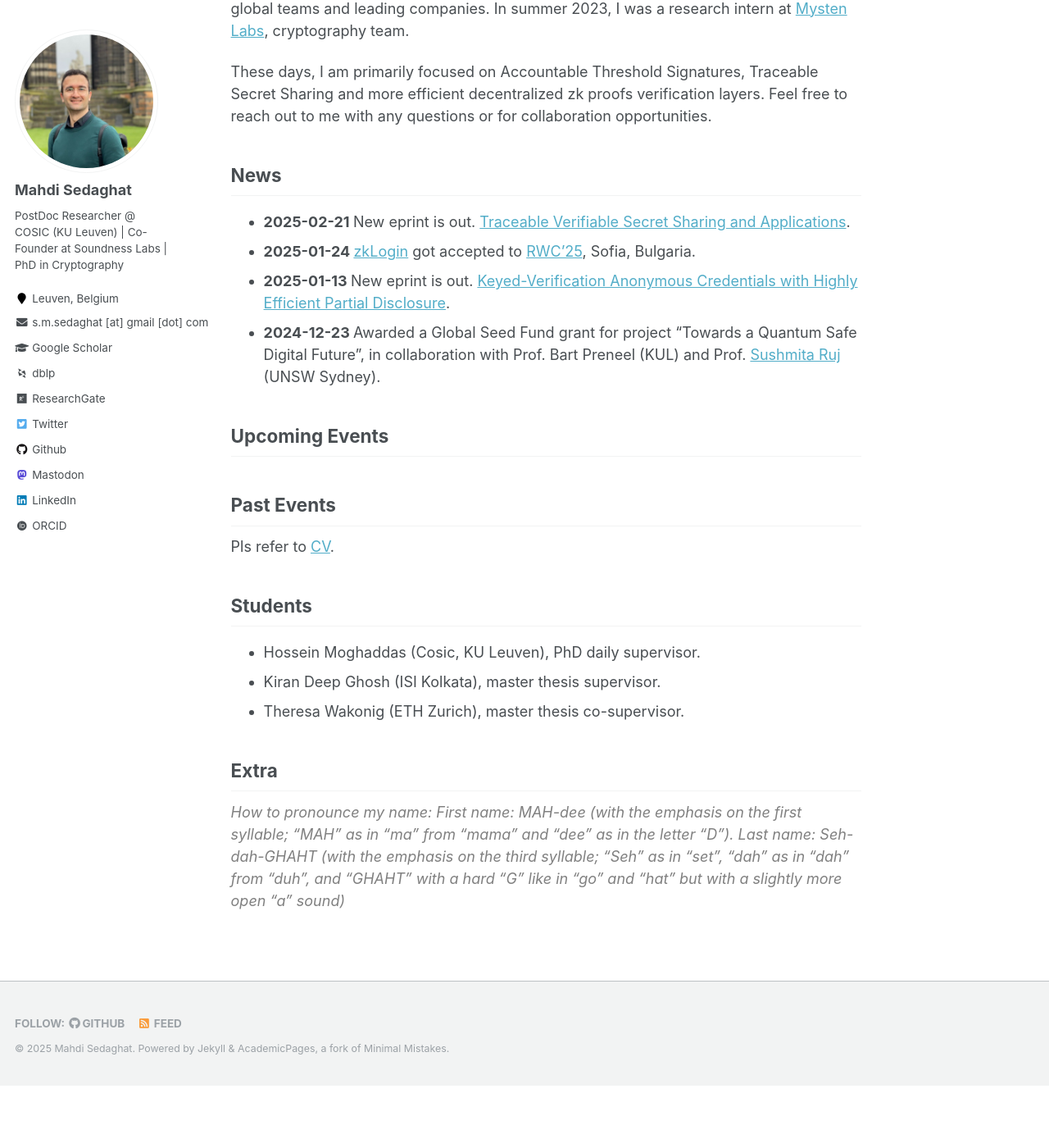
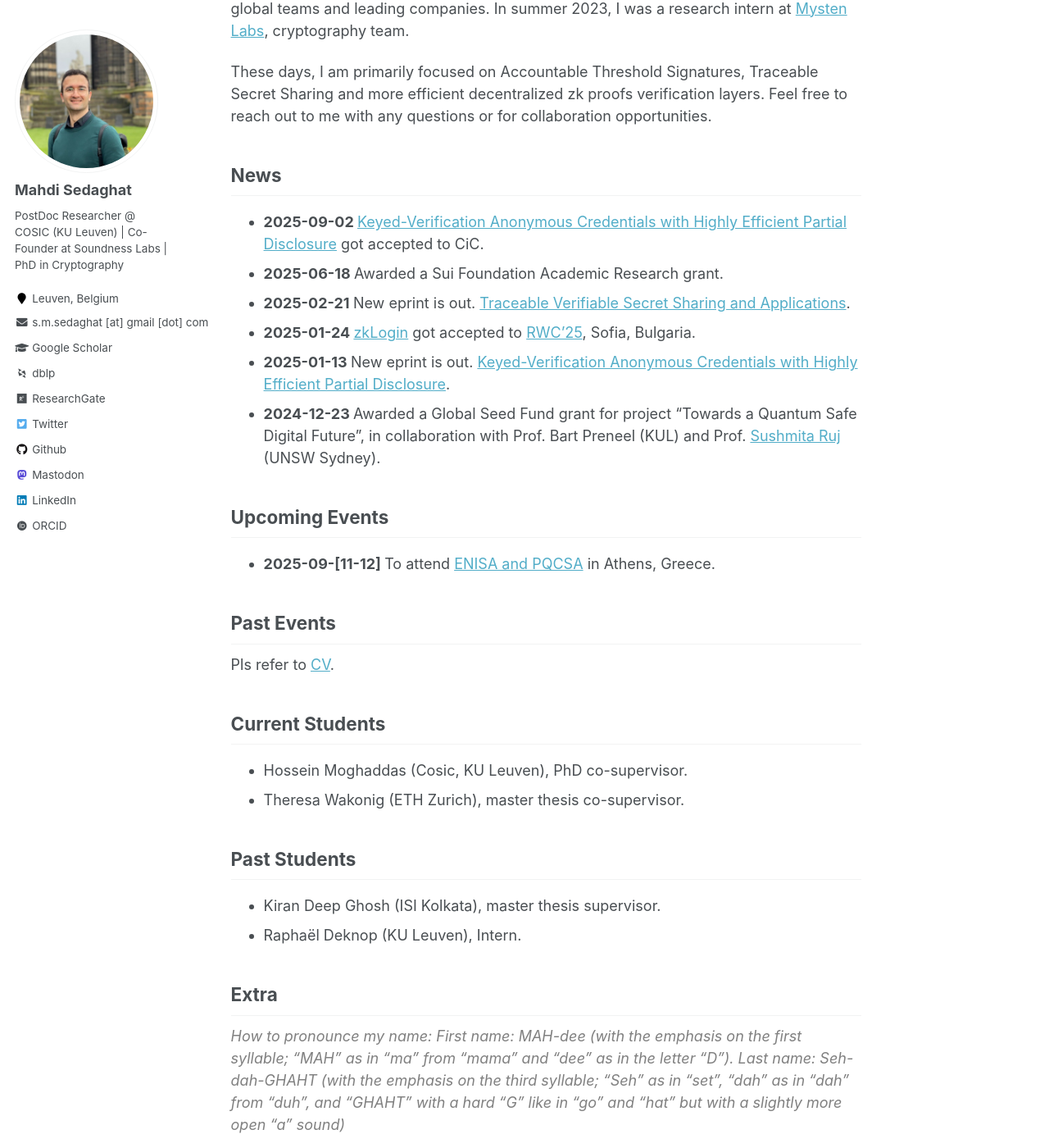
Before and after one commit to Mahdi171/Mahdi171.github.io, a Jekyll site: the page built from _pages/about.md, in a window 1280 px wide and 1400 px high, scrolled down 322 px. Shown: the whole window at 82% size. Built offline with Jekyll 4.4.1, drawn with Linux system fonts in a browser that asks for light colours; some web fonts are replaced; before the commit the page ends 1646 px from its top, so only the background shows below that; some of the changed text lies outside the part shown.

Commit message:
minor changes

```diff
--- a/_pages/about.md
+++ b/_pages/about.md
@@ -8,7 +8,7 @@ redirect_from:
   - /about.html
 ---
 
-I am currently a PostDoc (Part-time) at [COSIC](https://www.esat.kuleuven.be/cosic/), [KU Leuven](https://www.kuleuven.be/kuleuven) working with [Prof. Bart Preneel](https://www.esat.kuleuven.be/cosic/people/bart-preneel/). Link to my [Thesis](../files/thesis_final_version.pdf).
+I am currently a PostDoc (Part-time) at [COSIC](https://www.esat.kuleuven.be/cosic/), [KU Leuven](https://www.kuleuven.be/kuleuven) working with [Prof. Bart Preneel](https://www.esat.kuleuven.be/cosic/people/bart-preneel/) and co-founder and Director at [Soundness labs](soundness.xyz). Link to my [Thesis](../files/thesis_final_version.pdf).
 
 During my PhD, I have been mainly working on privacy-enhancing techniques in distributed systems, with a focus on their applications on Blockchain space. I have collaborated on multiple research papers and gained valuable experience working with global teams and leading companies. In summer 2023, I was a research intern at [Mysten Labs](https://mystenlabs.com/), cryptography team.
 
@@ -17,6 +17,8 @@ Feel free to reach out to me with any questions or for collaboration opportuniti
 
 News
 ------
+- <b> 2025-09-02 </b> [Keyed-Verification Anonymous Credentials with Highly Efficient Partial Disclosure](publication/2025-01-13) got accepted to CiC.
+- <b> 2025-06-18 </b> Awarded a Sui Foundation Academic Research grant.
 - <b> 2025-02-21 </b> New eprint is out. [Traceable Verifiable Secret Sharing and Applications](publication/2025-02-21).
 - <b> 2025-01-24 </b> [zkLogin](https://arxiv.org/pdf/2401.11735) got accepted to [RWC'25](https://rwc.iacr.org/2025/), Sofia, Bulgaria.
 - <b> 2025-01-13 </b> New eprint is out. [Keyed-Verification Anonymous Credentials with Highly Efficient Partial Disclosure](publication/2025-01-13).
@@ -24,6 +26,7 @@ News
 
 Upcoming Events
 ------
+- <b> 2025-09-[11-12] </b> To attend [ENISA and PQCSA](https://www.esat.kuleuven.be/cosic/events/standardization-pqc-fundamentals/) in Athens, Greece.
 
 
 Past Events
@@ -31,11 +34,15 @@ Past Events
 Pls refer to [CV](cv/).
 
 
-Students
+Current Students
 ------
-- Hossein Moghaddas (Cosic, KU Leuven), PhD daily supervisor.
+- Hossein Moghaddas (Cosic, KU Leuven), PhD co-supervisor.
+- Theresa Wakonig (ETH Zurich), master thesis co-supervisor.
+
+Past Students
+------
 - Kiran Deep Ghosh (ISI Kolkata), master thesis supervisor.
-- Theresa Wakonig (ETH Zurich), master thesis co-supervisor.
+- Raphaël Deknop (KU Leuven), Intern.
 
 Extra
 ------
```
Also changed, not shown: _pages/cv.md (+3 -3 lines), 1 other file.
